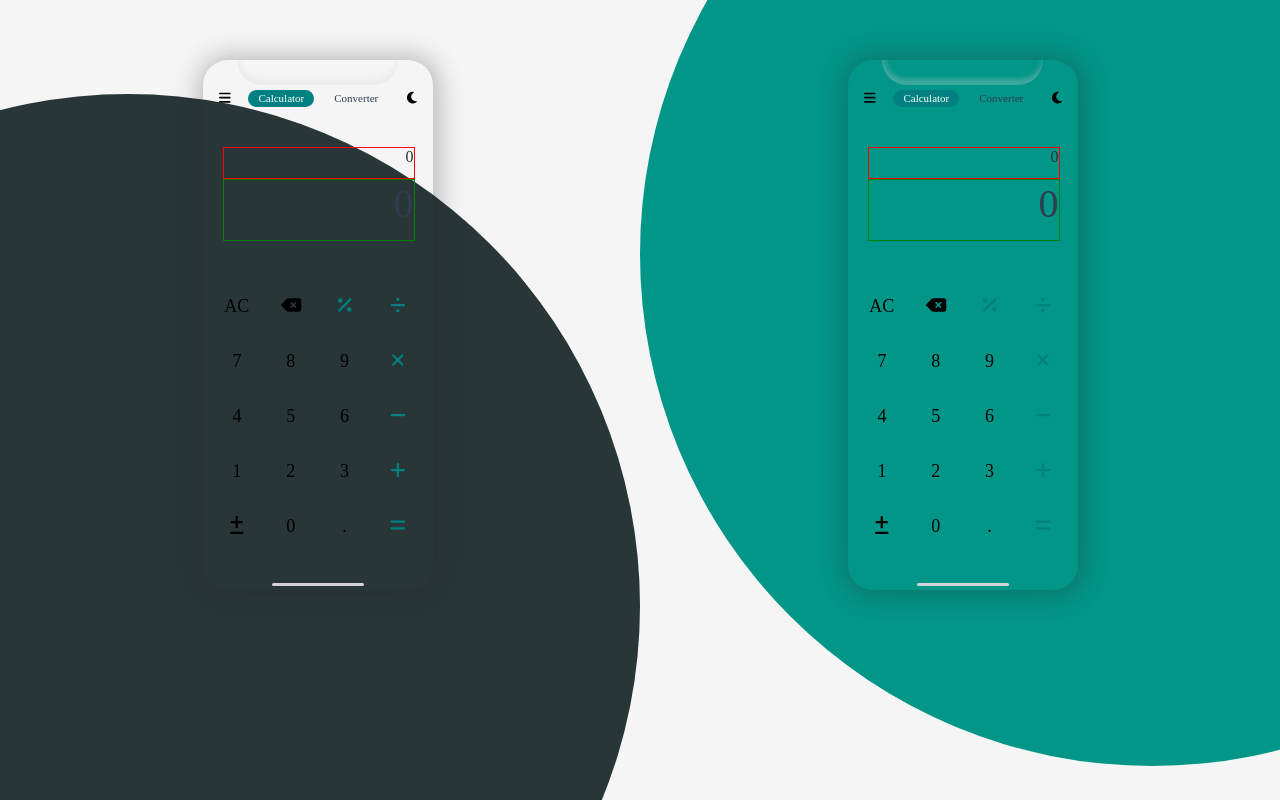
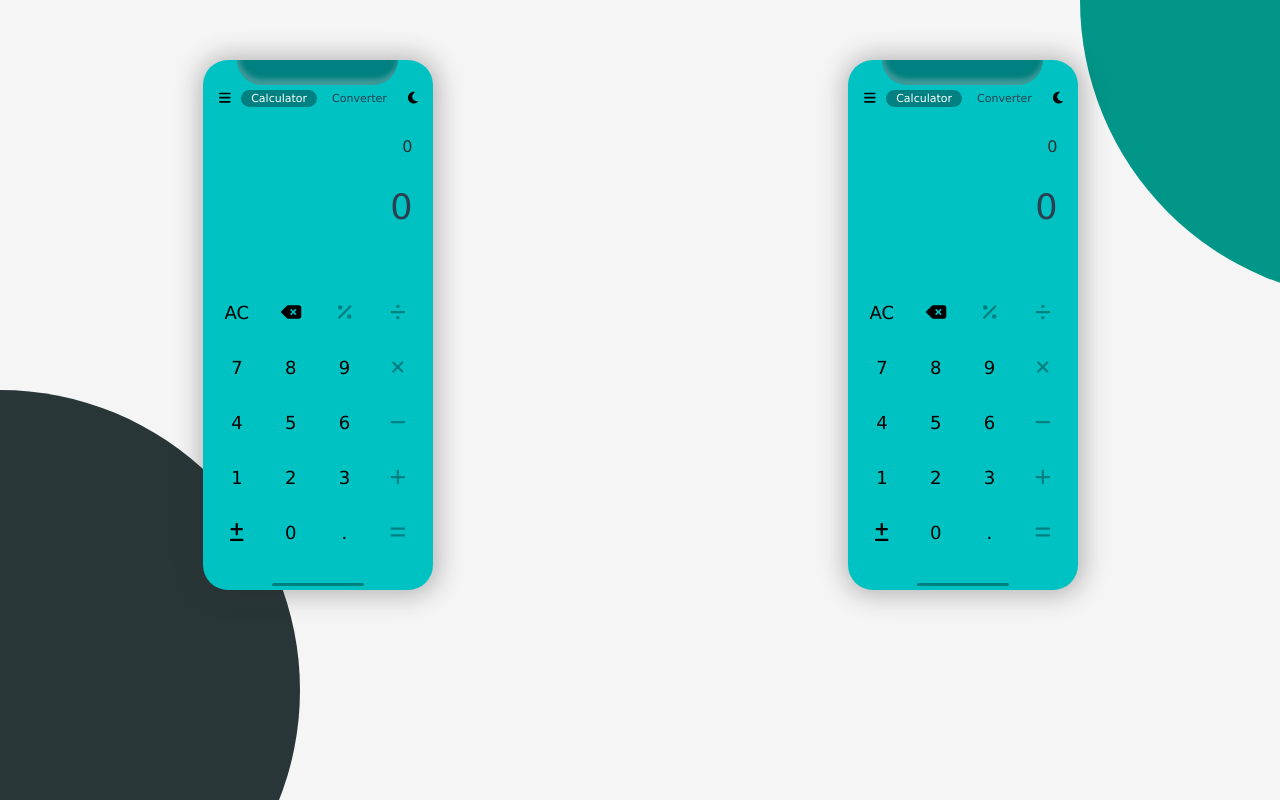
Before and after one commit to blealf/vue-calc, a Vue app: page / in a window 1280 px wide. Shown: the top 800 px of the page. Built offline with nearby package versions, Linux system fonts and the light colour scheme; a small style sheet from the web is missing.

Commit message:
fixed calculator bugs

```diff
--- a/src/App.vue
+++ b/src/App.vue
@@ -16,9 +16,10 @@ import Calculator from './components/Calculator.vue'
 html, body {
   margin: 0;
   padding: 0;
+  background: #f5f5f5;
 }
 #app {
-  font-family: 'Akaya Telivigala', cursive;
+  font-family: 'Verdana', sans-serif;
   /* font-family: Avenir, Helvetica, Arial, sans-serif; */
   -webkit-font-smoothing: antialiased;
   -moz-osx-font-smoothing: grayscale;
@@ -32,26 +33,27 @@ html, body {
   position: relative;
   padding-top: 60px;
   background: #f5f5f5;
-  min-height: 100vh;
+  max-height: 100vh;
+  min-width: 100vw;
 }
 .app::before {
   position: absolute;
   content: "";
-  width: 80vw;
-  height: 80vw;
+  width: 600px;
+  height: 600px;
   border-radius: 50%;
-  top: -30%;
-  right: -30%;
+  top: -300px;
+  right: -400px;
   background: #029688;
 }
 .app::after {
   position: absolute;
   content: "";
-  width: 80vw;
-  height: 80vw;
+  width: 600px;
+  height: 600px;
   border-radius: 50%;
-  bottom: -30%;
-  left: -30%;
+  bottom: -400px;
+  left: -300px;
   background: #283637;
 }
 </style>
--- a/src/components/CalcDisplay.vue
+++ b/src/components/CalcDisplay.vue
@@ -19,19 +19,20 @@ const { firstDisplay, secondDisplay } = toRefs(props)
 <style scoped>
 .calc-display{
   text-align: right;
-  padding: 40px 10px;
+  padding: 30px 10px 10px 10px;
 }
 .input-display {
-  min-height: 30px;
+  height: 50px;
   width: 100%;
   overflow-wrap: break-word;
+  overflow-y: scroll;
   color: #2f2f2f;
-  border: 1px solid red;
 }
 .result-display {
-  min-height: 60px;
+  height: 90px;
   width: 100%;
-  font-size: 40px;
-  border: 1px solid green;
+  overflow-wrap: break-word;
+  overflow-y: scroll;
+  font-size: 35px;
 }
 </style>
--- a/src/components/CalcHeader.vue
+++ b/src/components/CalcHeader.vue
@@ -41,7 +41,7 @@ const changeState = () => {
 .calc-header{
   display: flex;
   justify-content: space-between;
-  gap: 10px;
+  gap: 5px;
   font-size: 14px;
   margin-top: 5px;
 }
--- a/src/components/CalcPad.vue
+++ b/src/components/CalcPad.vue
@@ -7,7 +7,7 @@ const emits = defineEmits(['update-value', 'result-value'])
 const padItems = reactive(padVal)
 const input = reactive([])
 const symbols = ['+', '-', '*', '/']
-const buffer = ref('0')
+const buffer = ref('')
 const result = ref(0)
 const displayValue = ref('')
 const clear = ref(false)
@@ -16,11 +16,19 @@ watch(displayValue, () => {
   emits('update-value', displayValue.value)
 })
 watch(result, () => {
-  emits('result-value', result.value)
+  emits('result-value',
+    String(result.value).length > 8
+      ? result.value.toPrecision(3)
+      : result.value
+  )
+})
+watch(buffer, () => {
+  displayValue.value = input.join().replace(/,/g, '') + buffer.value
+  console.log({ buffer: buffer.value })
 })
 watch(input, () => {
-  console.log({ input })
-  console.log(input.length)
+  displayValue.value = input.join().replace(/,/g, '') + buffer.value
+  console.log(input)
 })
 
 const processInput = (value) => {
@@ -29,59 +37,90 @@ const processInput = (value) => {
     return
   }
   if (value === '=') {
-    clear.value = true
+    // clear.value = true
     calculate()
+    let val = result.value
+    resetInput()
+    buffer.value = String(val)
+    result.value = val
+    emits('result-value', result.value)
     return
   }
   if (clear.value === true) resetInput()
   if (value == 'delete-left') {
+    if(!buffer.value && input.length < 1) return
     if(!buffer.value) {
-      input.pop()
+      if(input[input.length - 1].length > 1) {
+        let temp = input[input.length - 1]
+        input.pop()
+        buffer.value = temp
+        buffer.value = buffer.value.slice(0, -1)
+        input.push(temp.substring(0, temp.length - 1))
+      } else {
+        input.pop()
+        let temp = input[input.length - 1]
+        input.pop()
+        buffer.value = temp
+      }
     } else {
       buffer.value = buffer.value.slice(0, -1)
-      displayValue.value = displayValue.value.substring(0,
-        displayValue.value.length - 1)
-      emits('update-value', displayValue.value)
-      calculate()
-
     }
+    calculate()
     return
   }
   clear.value = false
-  if ([1,2,3,4,5,6,7,8,9,0,'+/-','.'].includes(value)) {
-    if(value === '+/-') {
-      buffer.value = togglePlusMinus(buffer.value)
+  if ([1,2,3,4,5,6,7,8,9,0,'+/-','.','%'].includes(value)) {
+    if(buffer.value === '' && String(input[input.length - 1]).includes('%')) return
+    if (value === '%') {
+      if (!buffer.value || buffer.value.includes(value)) return
+      input.push(buffer.value + value)
+      result.value = input.length === 0 && result.value === 0
+      ? calculatePercent(input[input.length - 1])
+      : result.value
+      calculate()
+      emits('result-value', result.value)
+      buffer.value = ''
       return
     }
     if (value === '.') {
-      buffer.value = !buffer.value.includes('.')
-        ? buffer.value = buffer.value + '.'
-        : null
+      if (buffer.value.includes(value)) return
+      buffer.value = buffer.value + '.'
+      return
+    }
+    if(value === '+/-') {
+      buffer.value = togglePlusMinus(buffer.value)
+      calculate()
+      return
     }
     buffer.value = !buffer.value
       ? String(value)
       : buffer.value + String(value)
-    displayValue.value = displayValue.value + String(value)
     if (input.length > 1) calculate()
   }
   else {
-    input.push(Number(buffer.value))
-    if (symbols.includes(value)) input.push(value)
-    displayValue.value = displayValue.value + value
-    if (value === 'percent') {
-      useSign(value)
-      clear.value = true
+    if (buffer.value !== '') {
+      input.push(buffer.value)
+      buffer.value = ''
     }
-    buffer.value = '0'
+    if (symbols.includes(input[input.length - 1])) {
+      input.pop(value)
+      input.push(value)
+      return
+    }
+    if (symbols.includes(value))
+      input.push(value)
   }
 }
 
 const togglePlusMinus = (current) => {
-  const toggle =  current.split('')
-  toggle.includes('-')
-    ? toggle.shift()
-    : toggle.unshift('-')
-  return toggle.join()
+  let toggle =  current
+  if (current.includes('-')) {
+    toggle = current.substring(1, current.length)
+  } else {
+    toggle = '-' + current
+  }
+  console.log(toggle)
+  return toggle
 }
 
 const resetInput = () => {
@@ -89,18 +128,28 @@ const resetInput = () => {
   displayValue.value = ''
   input.splice(0, input.length)
   result.value = 0
-  emits('update-value', '0')
+  emits('update-value', '')
   emits('result-value', 0)
 }
 
 const calculate = () => {
-  // if(input.length < 2 && buffer.value === 0) return
-  result.value = input[0]
-  for(let i = 1; i < input.length - 1; i = i + 2) {
-    console.log(input[i+1])
-    result.value = useSign(input[i], result.value, input[i+1] || buffer.value)
+  result.value = calculatePercent(input[0])
+  for(let i = 1; i < input.length; i = i + 2) {
+    result.value = useSign(
+      input[i],
+      result.value,
+      input[i+1] !== undefined
+        ? calculatePercent(input[i+1])
+        : calculatePercent(buffer.value)
+    )
   }
   emits('result-value', result.value)
+}
+
+const calculatePercent = (value) => {
+  return value?.includes('%')
+    ? useSign('%', Number(value.substring(0,value.length-1)))
+    : Number(value)
 }
 
 const useSign = (sign, acc, val) => {
@@ -145,7 +194,7 @@ const useSign = (sign, acc, val) => {
   margin: 0 auto;
 }
 .pads {
-  font-family: 'Akaya Telivigala', cursive;
+  font-family: 'Verdana', sans-serif;
   font-size: 18px;
   border: solid 0 transparent;
   height: 50px;
--- a/src/components/Calculator.vue
+++ b/src/components/Calculator.vue
@@ -15,7 +15,10 @@ const result = ref(0)
     <div style="z-index:99;">
       <CalcHeader />
       <CalcDisplay :first-display="input" :second-display="result" />
-      <CalcPad @update-value="input = $event" @result-value="result = $event || 0" />
+      <CalcPad
+        @update-value="input = $event || '0'"
+        @result-value="result = $event || 0"
+      />
     </div>
   </div>
 </template>
@@ -25,7 +28,7 @@ const result = ref(0)
   position: relative;
   z-index: 2;
   height: 480px;
-  /* background: #2f2f2f; */
+  background: #00c2c2;
   margin: 0 auto;
   overflow: hidden;
   width: 210px;
@@ -45,6 +48,7 @@ const result = ref(0)
   border-bottom-right-radius: 25px;
   /* box-shadow: 0 0 0 500px teal; */
   box-shadow: 1px -5px 5px 1px rgba(211, 211, 213, 0.3) inset;
+  background: teal;
   /* box-shadow: 1px -5px 5px 251px rgba(211, 211, 213); */
   /* -webkit-mask-image: url('.././assets/svg/notch.svg');
   mask-type: white;
@@ -60,6 +64,7 @@ const result = ref(0)
   bottom: 4px;
   left: 30%;
   border-radius: 3px;
+  background: teal;
 }
 svg {
   width: 300px;
```
